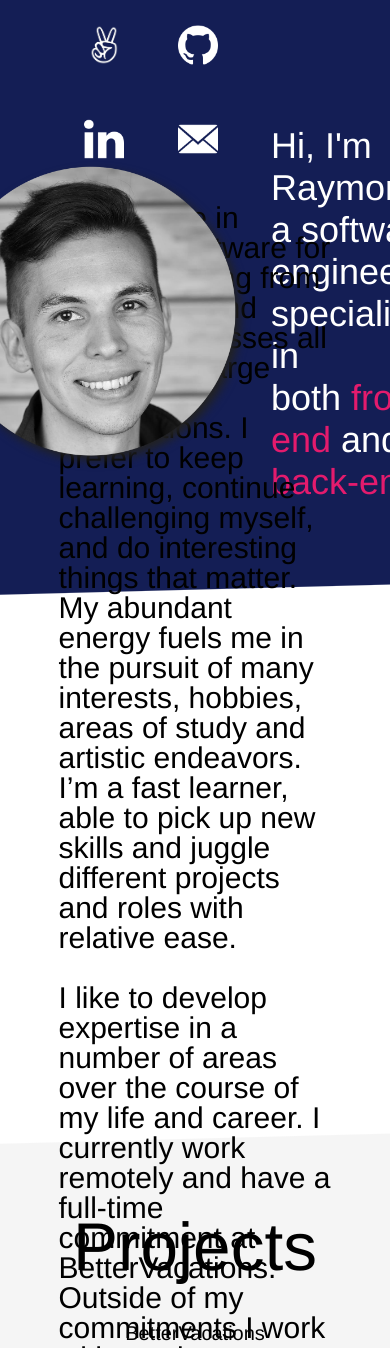
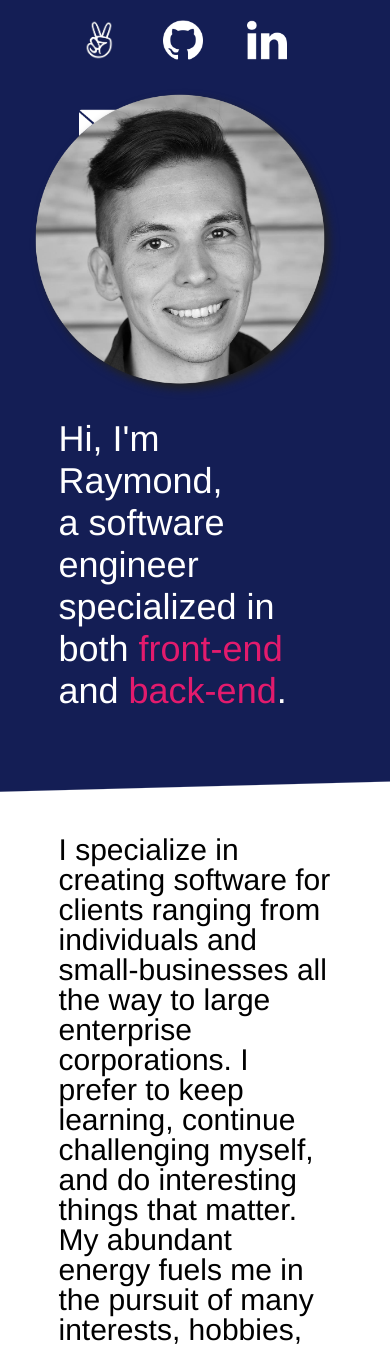
Before and after one commit to downier/downier.github.io, a Jekyll site: the page built from index.html, in a window 390 px wide. Shown: the top 1348 px of the page. Built offline with Jekyll 4.4.1, drawn with Linux system fonts in a browser that asks for light colours; grey boxes are pictures that could not be loaded.

Commit message:
Updated some responsive scss

```diff
--- a/_sass/_layouts.scss
+++ b/_sass/_layouts.scss
@@ -77,13 +77,7 @@ ul.posts li {
   padding-right: 30px;
 }
 
-.flex-box {
-  display: flex;
-  flex-direction: row;
-  justify-content: space-between;
-  align-items: center;
-  margin: 0 auto;
-}
+
 
 .flex-col-70 {
   display: flex;
@@ -93,14 +87,6 @@ ul.posts li {
   margin: 0 auto;
   width: 70%;
   max-width: 1024px;
-}
-
-.nav-logo {
-  height: 40px;
-  width: 40px;
-  color: #999;
-  padding: 25px;
-
 }
 
 .nav-text {
--- a/css/style.scss
+++ b/css/style.scss
@@ -1,6 +1,6 @@
 ---
 ---
-@import "_layouts";
+@import "layouts";
 @charset "utf-8";
 
 $base-font-family: "Helvetica Neue", Helvetica, Arial, Sans-serif !default;
@@ -30,7 +30,7 @@ $highlight-red: #e31b6d;
 @mixin for-tablet-portrait-up {
   @media (min-width: 600px) { @content; }
 }
-@mixin for-tablet-portait-only {
+@mixin for-tablet-portait-only  {
   @media (min-width: 600px) and (max-width: 899px) { @content; }
 }
 @mixin for-tablet-landscape-up {
@@ -49,6 +49,7 @@ $highlight-red: #e31b6d;
   @media (min-width: 1800px) { @content; }
 }
 
+
 .text {
   font-size: 19px;
   line-height: 30px;
@@ -56,5 +57,31 @@ $highlight-red: #e31b6d;
   font-family: "Helvetica Neue", Helvetica, Arial, sans-serif;
   @include for-phone-only {
     font-size: 30px;
+    height: 100%
   }
 }
+
+.flex-box {
+  display: flex;
+  flex-direction: row;
+  align-items: center;
+  margin: 0 auto;
+  @include for-phone-only {
+    flex-direction: column;
+    height: 100%;
+  }
+  @include for-tablet-portait-only {
+    flex-direction: column;
+    height: 100%;
+  }
+}
+
+.nav-logo {
+  height: 40px;
+  width: 40px;
+  color: #999;
+  padding: 25px;
+  @include for-phone-only {
+    padding: 20px;
+  }
+}
```
